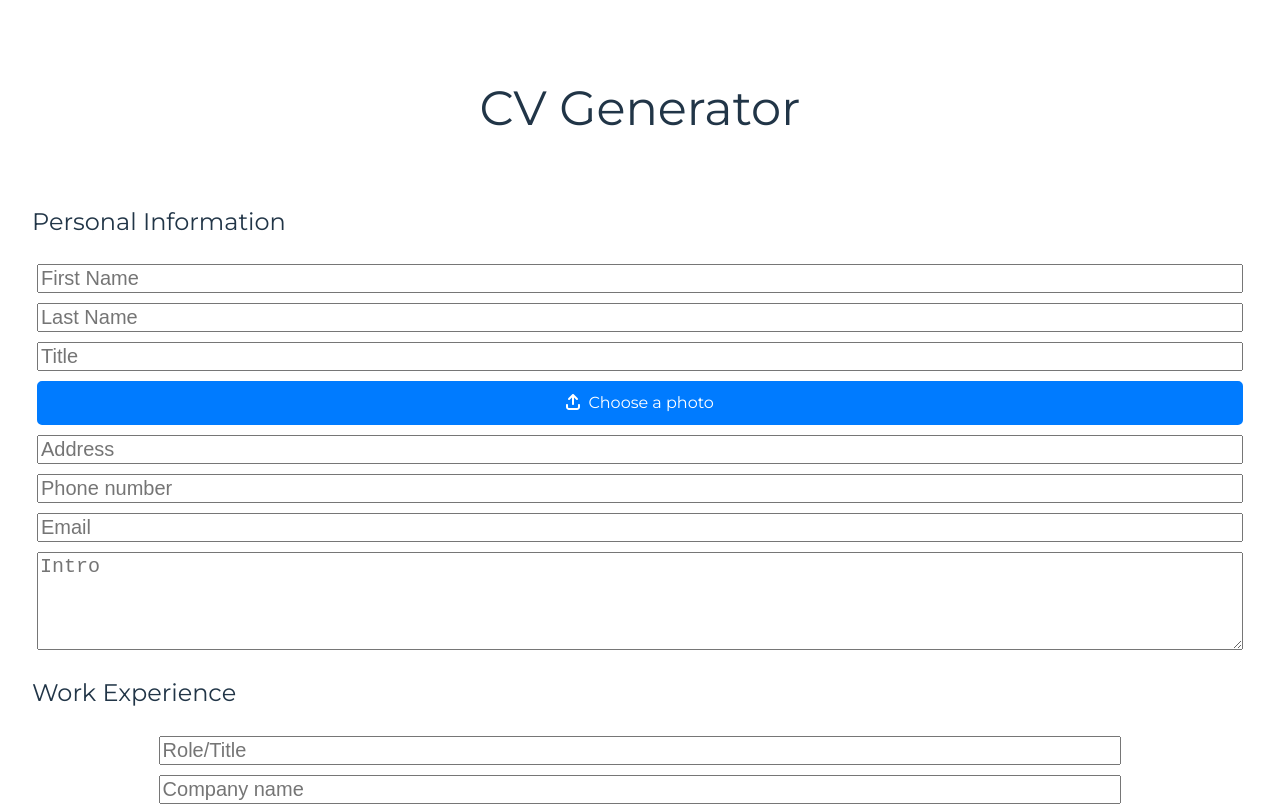
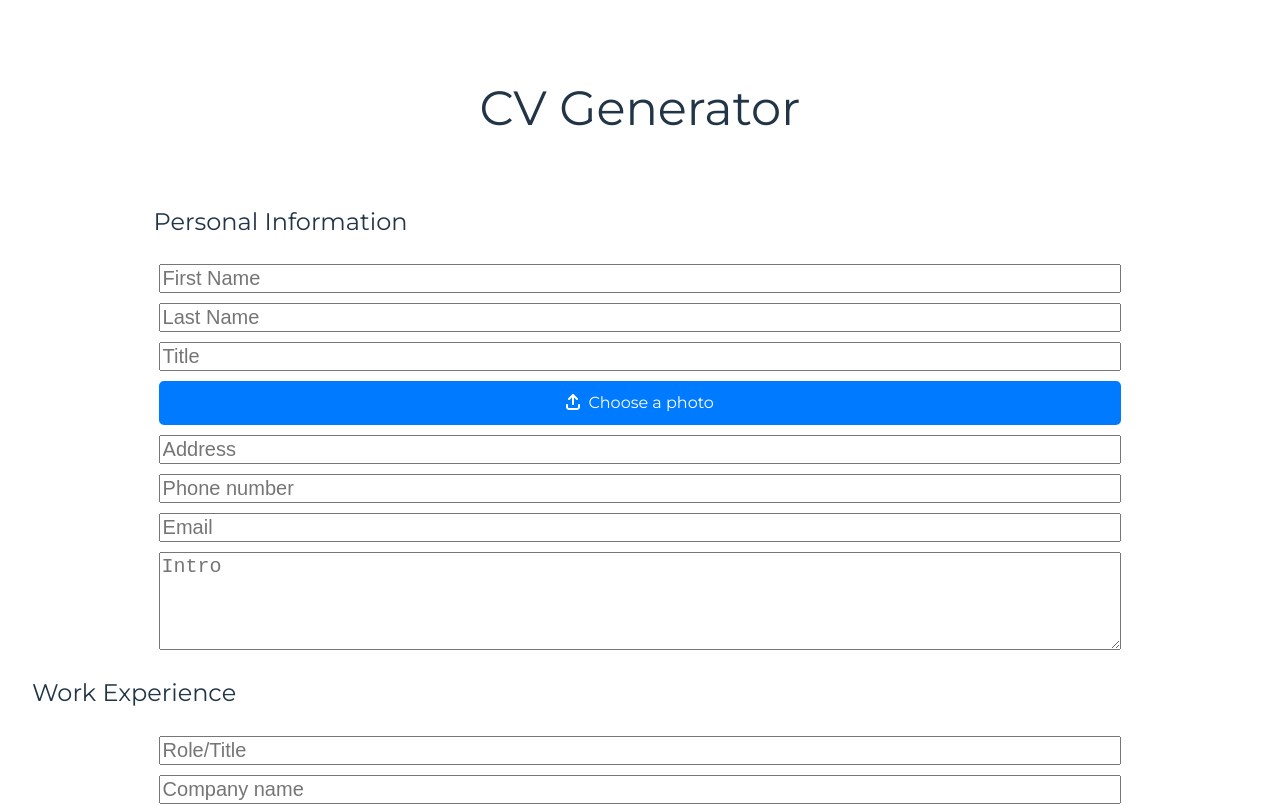
Before and after one commit to manny53365/cv-application, a React app: page / in a window 1280 px wide. Shown: the top 805 px of the page. Built offline with nearby package versions, Linux system fonts and the light colour scheme; the HTML template or start-up script is replaced by a standard one.

Commit message:
added styling to my personal info section and removed unused css styling in the job component

```diff
--- a/src/styles/Job.css
+++ b/src/styles/Job.css
@@ -1,7 +1,6 @@
 .job {
     display: inherit;
     flex-direction: inherit;
-    justify-content: center;
     width: 80%;
     margin: 0 10%;
 }
--- a/src/styles/PersonalInfo.css
+++ b/src/styles/PersonalInfo.css
@@ -1,6 +1,8 @@
 .personal-info {
     display: flex;
     flex-direction: column;
+    width: 80%;
+    margin: 0 10%;
 }
 
 .personal-info h2 {
@@ -31,6 +33,5 @@
 }
 
 .file-upload-wrapper input[type=file] {
-    /* font-size: 50px; */
     display: none;
 }
```
